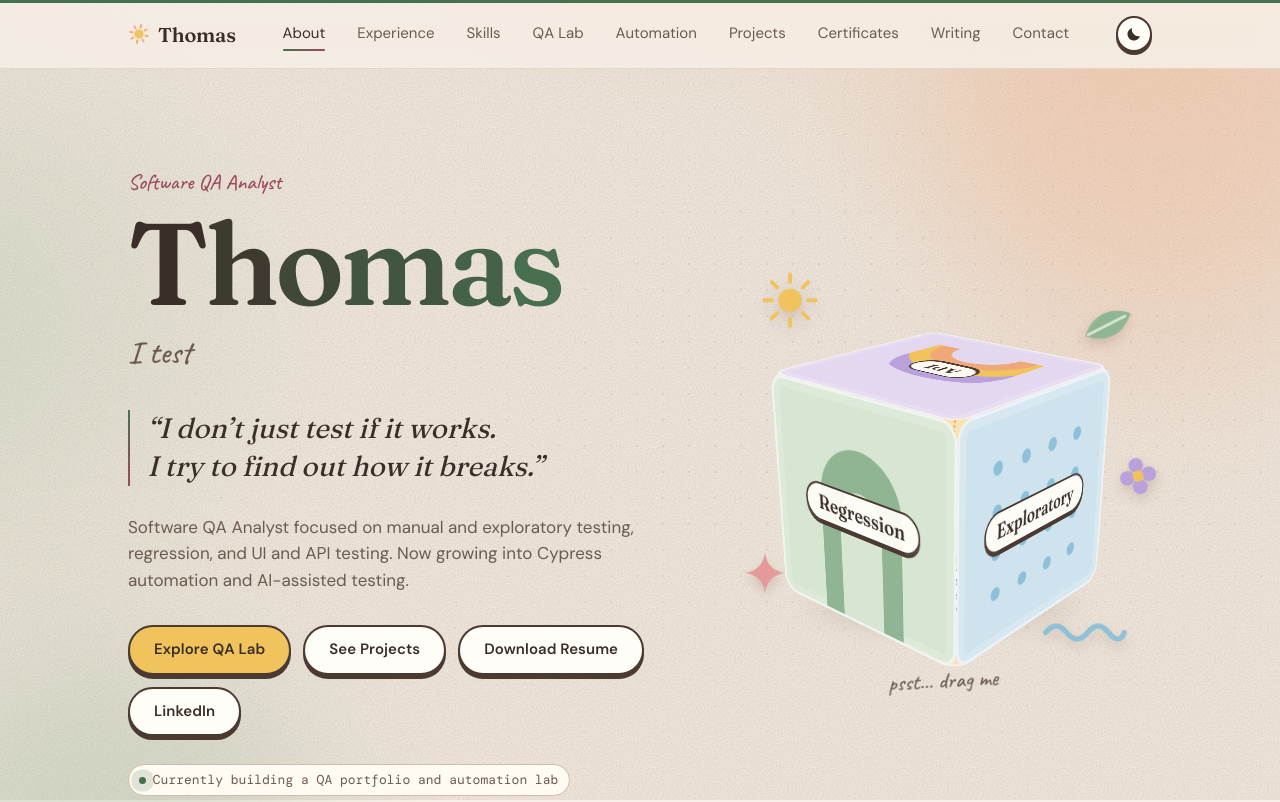
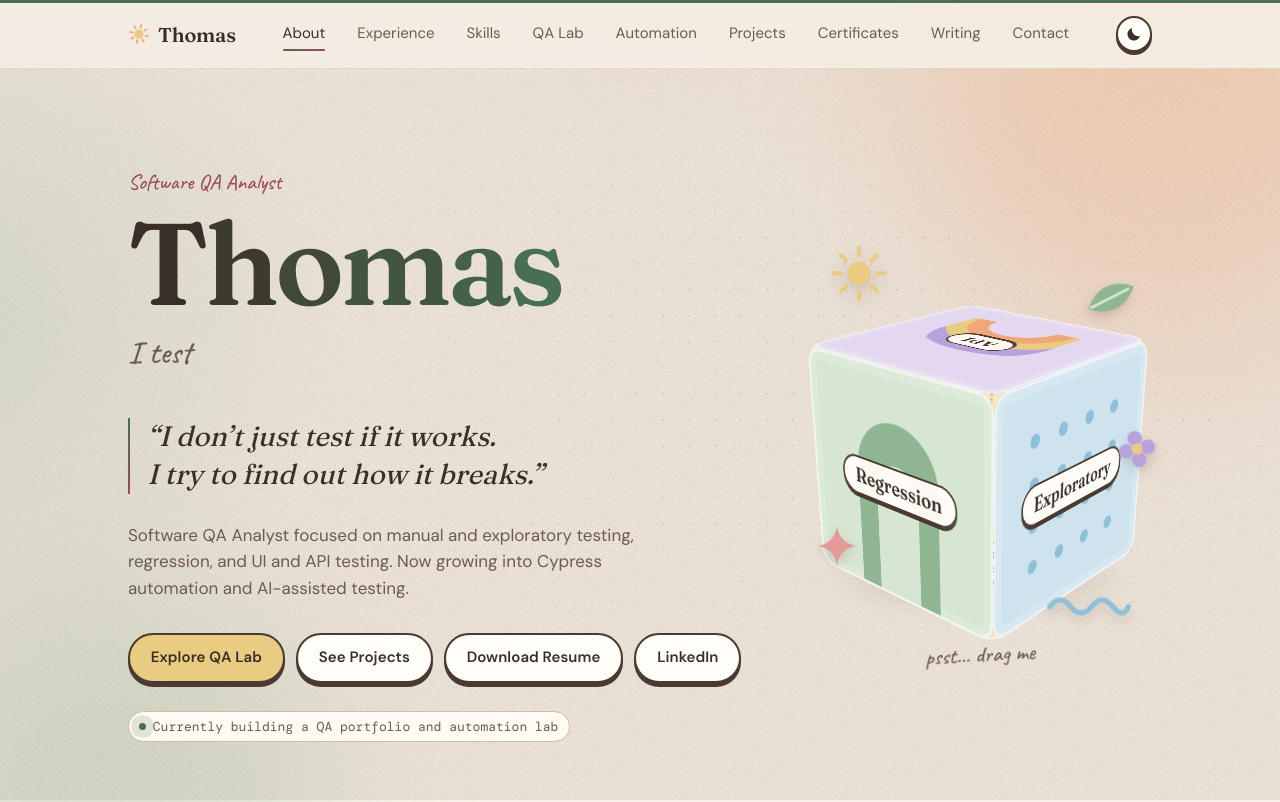
Before and after one commit to JohanJoestar333/portfolio, a React (Vite) app: page / in a window 1280 px wide. Shown: the top 802 px of the page. Built offline with nearby package versions, Linux system fonts and the light colour scheme.

Commit message:
Fix hero rotator clipping, button wrap, card styles overridden by .panel, certificate crops

```diff
--- a/src/components/Certificates/Certificates.css
+++ b/src/components/Certificates/Certificates.css
@@ -12,7 +12,7 @@
   padding-top: 0.75rem;
 }
 
-.certificates__card {
+.certificates .certificates__card {
   display: flex;
   flex-direction: column;
   padding: 0.75rem 0.75rem 0.5rem;
@@ -52,7 +52,7 @@
 
 .certificates__image {
   width: 100%;
-  aspect-ratio: 1 / 1;
+  aspect-ratio: 4 / 3;
   object-fit: cover;
   border-radius: 3px;
   background: var(--surface-raised);
--- a/src/components/Hero/Hero.css
+++ b/src/components/Hero/Hero.css
@@ -14,12 +14,12 @@
 
 @media (min-width: 900px) {
   .hero__layout {
-    grid-template-columns: minmax(0, 1.15fr) minmax(0, 0.85fr);
+    grid-template-columns: minmax(0, 1.3fr) minmax(0, 0.7fr);
   }
 }
 
 .hero__inner {
-  max-width: 640px;
+  max-width: 720px;
 }
 
 .hero__name {
@@ -48,7 +48,8 @@
 .hero__rotator-window {
   display: inline-block;
   overflow: hidden;
-  height: 1.5em;
+  height: 1.75em;
+  line-height: 1.5;
   vertical-align: bottom;
 }
 
@@ -80,7 +81,7 @@
 .hero__actions {
   display: flex;
   flex-wrap: wrap;
-  gap: 0.75rem;
+  gap: 0.7rem;
   margin-bottom: 1.75rem;
 }
 
--- a/src/components/Projects/Projects.css
+++ b/src/components/Projects/Projects.css
@@ -71,15 +71,16 @@
   margin-top: 0.25rem;
 }
 
-/* A pinned note: warm paper, washi tape, hand-lettered kicker */
-.projects__card {
+/* A pinned note: warm paper, washi tape, hand-lettered kicker.
+   (.projects prefix so these beat the global .panel styles.) */
+.projects .projects__card {
   background: var(--pastel-butter);
   border-radius: var(--radius-lg);
   rotate: -0.5deg;
   margin-top: 0.5rem;
 }
 
-.projects__card::after {
+.projects .projects__card::after {
   content: '';
   position: absolute;
   top: -12px;
@@ -119,3 +120,12 @@
 .projects__card .btn-secondary {
   background: var(--paper);
 }
+
+/* The note is butter yellow, so give its button a different color to stand out. */
+.projects .projects__card .btn-primary {
+  background: var(--strong-sage);
+}
+
+.projects .projects__card .btn-primary:hover {
+  background: var(--strong-rose);
+}
--- a/src/data/certificates.js
+++ b/src/data/certificates.js
@@ -37,6 +37,7 @@ export const certificates = [
     organization: 'IBM SkillsBuild',
     url: 'https://www.credly.com/badges/32ae55ea-525f-465c-85ba-2e88ddea3987/linked_in_profile',
     image: '/certificates/ibm-generative-ai.jpeg',
+    fit: 'contain',
   },
   {
     title: 'Craft Precise Prompts for AI Models',
--- a/src/styles/globals.css
+++ b/src/styles/globals.css
@@ -32,13 +32,13 @@
      stronger siblings (shapes, dots, stickers). */
   --pastel-rose: #f6d5d3;
   --pastel-sage: #d7e6d2;
-  --pastel-butter: #f8e4b0;
+  --pastel-butter: #f2e6c6;
   --pastel-sky: #cfe3ee;
   --pastel-lilac: #e3d8ef;
   --pastel-peach: #f8d9bf;
   --strong-rose: #e59a9a;
   --strong-sage: #8fb593;
-  --strong-butter: #f0c35c;
+  --strong-butter: #e9cb82;
   --strong-sky: #8ec1d9;
   --strong-lilac: #b9a2dc;
   --strong-peach: #f0a878;
@@ -115,6 +115,7 @@
   --pastel-sky: #34495a;
   --pastel-lilac: #483d5a;
   --pastel-peach: #5b4332;
+  --strong-butter: #f0c35c;
 
   --aurora-1: rgba(240, 168, 120, 0.13);
   --aurora-2: rgba(143, 181, 147, 0.12);
@@ -470,7 +471,7 @@ body::after {
   position: relative;
   overflow: hidden;
   gap: 0.5rem;
-  padding: 0.7rem 1.5rem;
+  padding: 0.7rem 1.3rem;
   border: 2px solid var(--btn-edge);
   border-radius: 999px;
   font-family: var(--font-sans);
```
